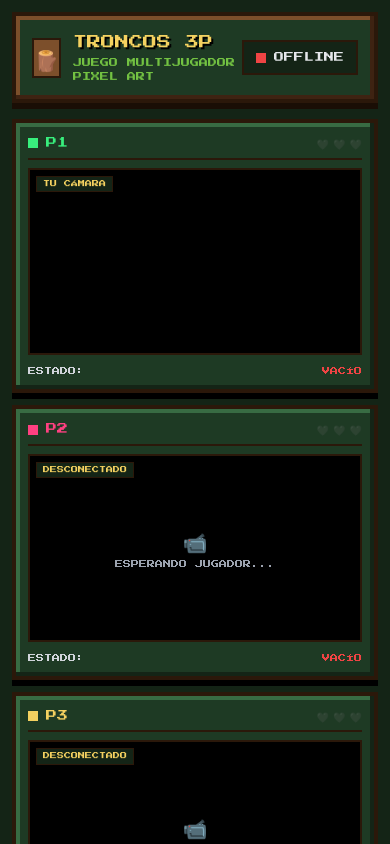
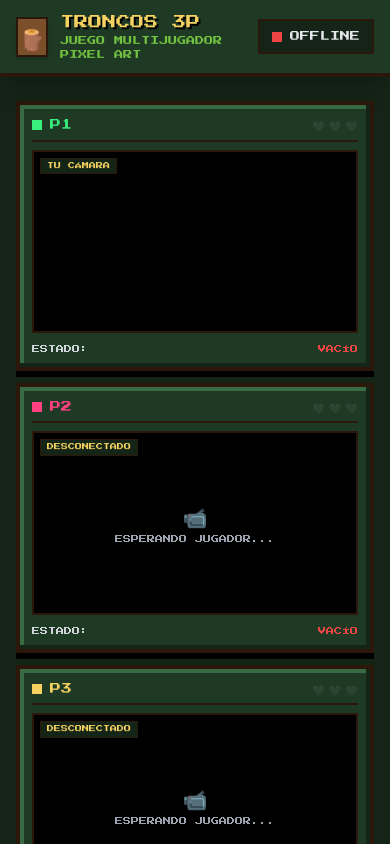
Before and after one commit to JuanPersig/troncos, a React (Vite) app: page / in a window 390 px wide. Shown: the top 844 px of the page. Built offline with nearby package versions, Linux system fonts and the light colour scheme; no server answers.

Commit message:
Header: make TRONCOS 3P top navbar span full viewport width as a sticky top header bar

```diff
--- a/App.tsx
+++ b/App.tsx
@@ -176,19 +176,20 @@ const App: React.FC = () => {
   ];
 
   return (
-    <div className="min-h-screen bg-[#142416] text-[#e0f8cf] flex flex-col items-center p-3 md:p-6 font-press-start selection:bg-[#438a22] selection:text-white">
+    <div className="min-h-screen bg-[#142416] text-[#e0f8cf] flex flex-col items-center pb-6 font-press-start selection:bg-[#438a22] selection:text-white">
 
-      {/* TOP PIXEL NAVBAR / HEADER */}
-      <header className="w-full max-w-5xl flex items-center justify-between pixel-border-wood bg-[#1e3a24] p-4 mb-4">
+      {/* FULL-WIDTH TOP NAVBAR / HEADER */}
+      <header className="w-full bg-[#1e3a24] border-b-4 border-[#2b180a] shadow-xl px-4 lg:px-8 py-3 mb-6 sticky top-0 z-40">
+        <div className="w-full max-w-[1400px] mx-auto flex items-center justify-between">
           <div className="flex items-center gap-3">
-          <div className="w-10 h-10 bg-[#7c4f2b] border-2 border-[#2b180a] flex items-center justify-center text-xl">
+            <div className="w-10 h-10 bg-[#7c4f2b] border-2 border-[#2b180a] flex items-center justify-center text-xl shadow-md">
               🪵
             </div>
             <div>
               <h1 className="text-sm md:text-lg font-pixel text-[#f4d160] pixel-text-shadow">
                 TRONCOS 3P
               </h1>
-            <p className="text-[9px] text-[#73c242] mt-1">JUEGO MULTIJUGADOR PIXEL ART</p>
+              <p className="text-[9px] text-[#73c242] mt-0.5">JUEGO MULTIJUGADOR PIXEL ART</p>
             </div>
           </div>
 
@@ -199,14 +200,15 @@ const App: React.FC = () => {
             </div>
 
             <div className="flex items-center gap-2 text-[10px] bg-[#142416] border-2 border-[#2b180a] px-3 py-2">
-            <span className={`w-2.5 h-2.5 ${isConnected ? 'bg-green-400' : 'bg-red-500'}`} />
+              <span className={`w-2.5 h-2.5 ${isConnected ? 'bg-green-400 animate-pulse' : 'bg-red-500'}`} />
               <span className="text-gray-200">{isConnected ? 'ONLINE' : 'OFFLINE'}</span>
+            </div>
           </div>
         </div>
       </header>
 
       {/* 2-COLUMN MAIN LAYOUT: VERTICAL WEBCAMS SIDEBAR ON LEFT, ARENA/LOBBY IN CENTER */}
-      <div className="w-full max-w-[1400px] flex-1 flex flex-col lg:flex-row gap-6 items-stretch justify-center">
+      <div className="w-full max-w-[1400px] px-4 flex-1 flex flex-col lg:flex-row gap-6 items-stretch justify-center">
 
         {/* LEFT COLUMN: VERTICAL STACK OF 3 WEBCAM CARDS */}
         <aside className="w-full lg:w-[280px] shrink-0 flex flex-col gap-3">
```
Lines whose indentation alone changed are shown as unchanged.
